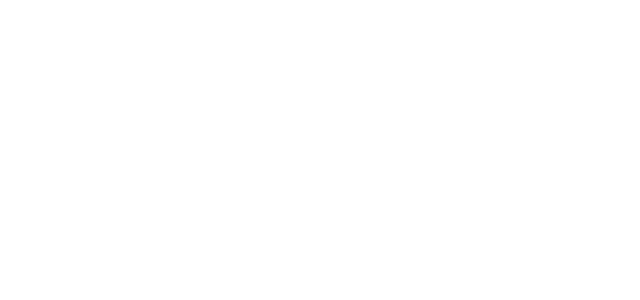
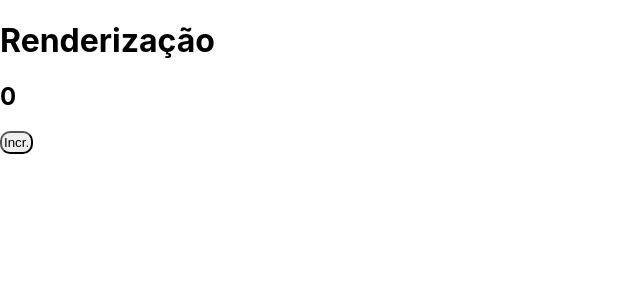
Before and after one commit to David-Santana98/estudo, a React (Create React App) app: page /renderizacao in a window 1280 px wide. Before the commit this address had no page. Shown: the top 300 px of the page, without its empty margins (0-640 px from the left). Built offline with nearby package versions, Linux system fonts and the light colour scheme.

Commit message:
entendendo Renderização

```diff
--- /dev/null
+++ b/src/Renderizacao.js
@@ -0,0 +1,19 @@
+import { useState } from "react";
+
+export default function Renderizacao() {
+  const [num, setNum] = useState(0);
+
+  function Incr() {
+    setNum(num + 1);
+  }
+
+  return (
+    <div>
+      <h1>Renderização</h1>
+
+      <h2>{num}</h2>
+
+      <button onClick={Incr}>Incr.</button>
+    </div>
+  );
+}
--- a/src/index.js
+++ b/src/index.js
@@ -6,6 +6,7 @@
 import Discord from "./discord";
 import Eventos from "./Eventos";
 import VarEstado from "./VarEstado";
+import Renderizacao from "./Renderizacao"
 
 import { BrowserRouter, Routes, Route } from "react-router-dom";
 
@@ -19,6 +20,7 @@
         <Route path="/discord" element={<Discord />} />
         <Route path="/eventos" element={<Eventos />} />
         <Route path="/varestado" element={<VarEstado />} />
+        <Route path="/renderizacao" element={<Renderizacao />} />
       </Routes>
     </BrowserRouter>
   </React.StrictMode>
```
